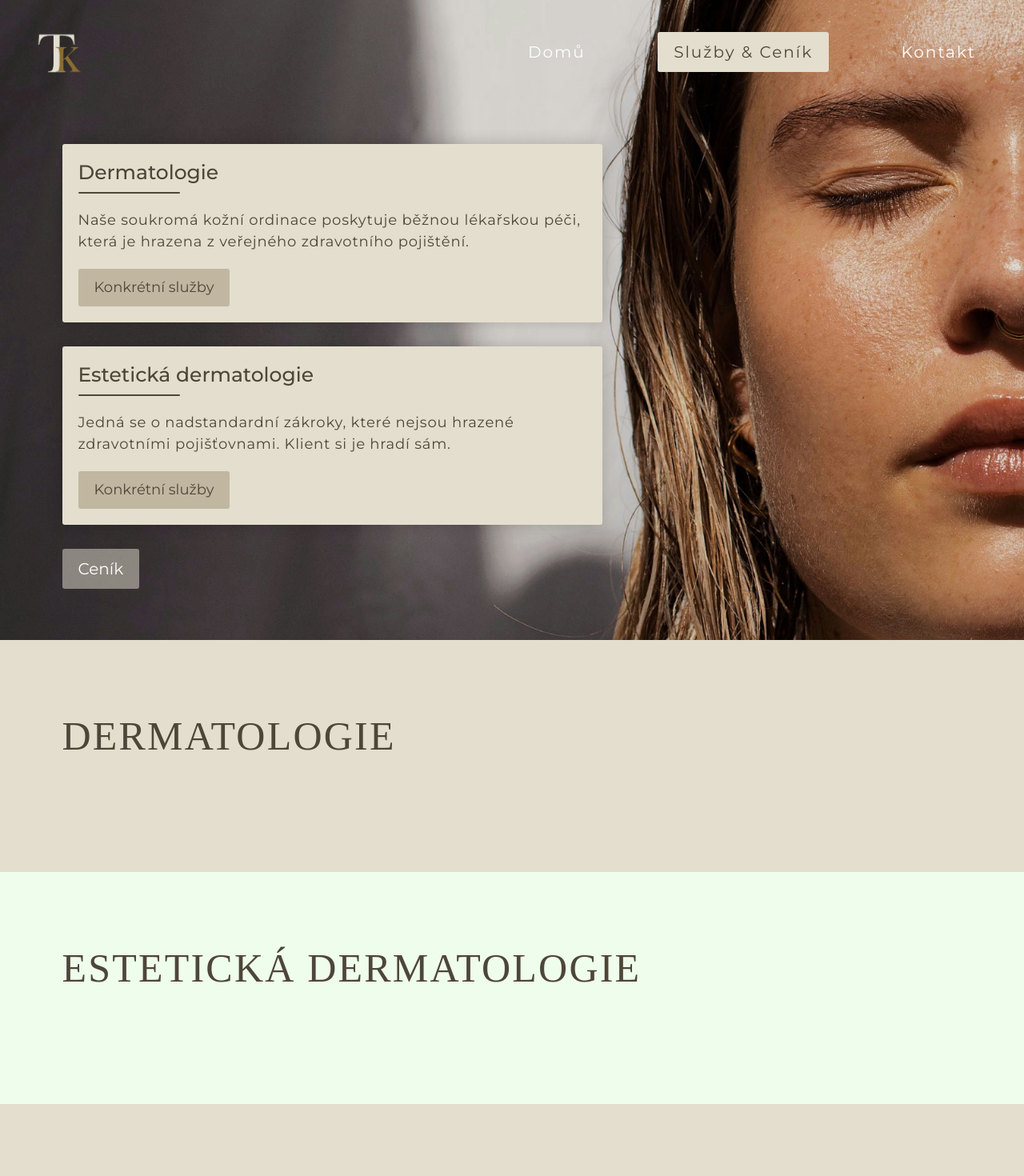
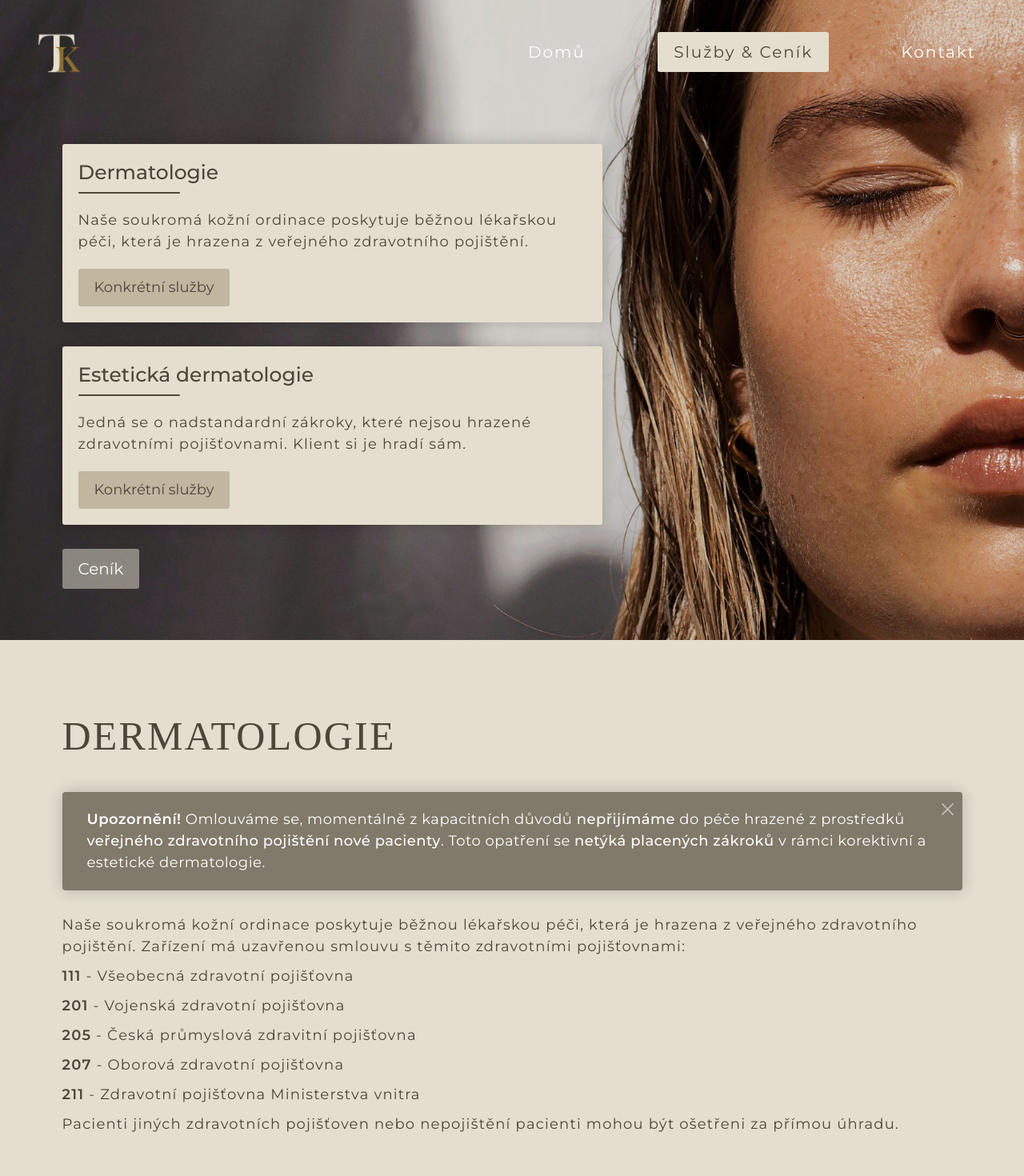
Before and after one commit to terichudejova/kozni-tvrdonova, a React (Vite) app: page /kozni-tvrdonova/sluzbyacenik in a window 1280 px wide. Shown: the top 1470 px of the page at 80% size. Built offline with nearby package versions, Linux system fonts and the light colour scheme; a web font is replaced by a local one.

Commit message:
add alerts

```diff
--- a/src/App.css
+++ b/src/App.css
@@ -42,14 +42,14 @@ h2 {
 
 p {
   font-family: "Montserrat", sans-serif;
-  font-size: 2.5rem;
-  letter-spacing: 0.8px;
+  font-size: 1.8rem;
+  letter-spacing: 1.2px;
 }
 p span {
   font-weight: 500;
 }
 
-b {
+b, strong {
   font-weight: 600 !important;
 }
 
@@ -80,6 +80,20 @@ b {
 .button:hover {
   background-color: #e4decf;
   color: #4d4639;
+}
+
+.container .alert {
+  background-color: #817969;
+  width: 100%;
+  box-shadow: rgba(0, 0, 0, 0.2) 0 0 20px;
+  padding: 2rem 3rem;
+  margin-bottom: 3rem;
+}
+.container .alert p {
+  color: white;
+  font-size: 1.8rem;
+  letter-spacing: 0.5px;
+  margin: 0;
 }
 
 /* NAVBAR */
@@ -279,7 +293,7 @@ b {
 }
 @media only screen and (max-width: 1000px) {
   .home .landingPage {
-    height: 400px;
+    height: auto;
   }
 }
 .home .landingPage .headingBox {
@@ -305,6 +319,7 @@ b {
   justify-content: space-between;
   align-items: center;
   margin-top: 9rem;
+  margin-bottom: 3rem;
 }
 .home .landingPage .headingBox .buttons .button {
   text-decoration: none;
@@ -316,10 +331,11 @@ b {
 }
 .home .landingPage #phoneNumber {
   position: absolute;
-  bottom: 30px;
+  bottom: 3rem;
   right: 40px;
   transition: all 0.2s ease-in-out;
   cursor: pointer;
+  margin-bottom: 0;
 }
 .home .landingPage #phoneNumber a {
   color: white;
@@ -341,10 +357,6 @@ b {
   letter-spacing: 2.2px;
   text-transform: uppercase;
   margin-bottom: 4rem;
-}
-.home .sluzby .container p {
-  font-size: 2rem;
-  letter-spacing: 1.2px;
 }
 .home .sluzby .container p:nth-of-type(2) {
   margin-top: 2rem;
@@ -418,9 +430,6 @@ b {
   margin-bottom: 3rem;
   margin-top: 1rem;
 }
-.home .sluzby .sluzbyCards .karticka p {
-  font-size: 1.8rem;
-}
 .home .sluzby .sluzbyCards .karticka p span {
   font-weight: 400;
   color: #4d4639;
@@ -462,9 +471,6 @@ b {
   letter-spacing: 2.2px;
   text-transform: uppercase;
   margin-bottom: 4rem;
-}
-.home .tym .container p {
-  font-size: 1.8rem;
 }
 .home .tym .container p span {
   font-weight: 600;
@@ -576,9 +582,6 @@ b {
   font-size: 3rem;
   margin-right: 2rem;
 }
-.home .oteviracka .container .mistoCas .misto .info a p {
-  font-size: 1.8rem;
-}
 .home .oteviracka .container .mistoCas .misto .info a:hover {
   color: #996f31;
 }
@@ -605,9 +608,6 @@ b {
   font-size: 2.5rem;
   margin-bottom: 3rem;
   align-self: center;
-}
-.home .oteviracka .container .mistoCas .cas p {
-  font-size: 1.8rem;
 }
 .home .oteviracka .container .mistoCas .cas .casDny {
   margin-top: 3rem;
@@ -700,6 +700,14 @@ b {
   width: 100%;
   position: relative;
 }
+@media only screen and (max-width: 1000px) {
+  .servicesPrices .landingPage {
+    height: auto;
+  }
+}
+.servicesPrices .landingPage .container {
+  margin-bottom: 3rem;
+}
 .servicesPrices .landingPage .container .boxes {
   margin-top: 18rem;
   color: #4d4639;
@@ -724,9 +732,6 @@ b {
   margin-top: 1rem;
   margin-bottom: 2rem;
 }
-.servicesPrices .landingPage .container .boxes .dermaBox p, .servicesPrices .landingPage .container .boxes .estetikaBox p {
-  font-size: 1.8rem;
-}
 .servicesPrices .landingPage .container .boxes .dermaBox .button, .servicesPrices .landingPage .container .boxes .estetikaBox .button {
   background-color: #c1b6a0;
   margin-top: 1rem;
@@ -749,6 +754,19 @@ b {
   letter-spacing: 2.2px;
   text-transform: uppercase;
   margin-bottom: 4rem;
+}
+.servicesPrices .dermatologickeSluzby .container ul {
+  list-style-type: none;
+  padding: 0;
+}
+.servicesPrices .dermatologickeSluzby .container ul li {
+  font-size: 1.8rem;
+  margin-bottom: 1rem;
+  letter-spacing: 1.2px;
+}
+.servicesPrices .dermatologickeSluzby .container ul li span {
+  font-weight: 600;
+  color: #4d4639;
 }
 .servicesPrices .estetickeSluzby {
   width: 100%;
--- a/src/App.scss
+++ b/src/App.scss
@@ -30,15 +30,15 @@ h2 {
 
 p {
     font-family: $main-font;
-    font-size: $f-l;
-    letter-spacing: 0.8px;
+    font-size: $f-s;
+    letter-spacing: 1.2px;
 
     span {
         font-weight: 500;
     }
 }
 
-b {
+b, strong {
     font-weight: 600 !important;
 }
 
@@ -73,6 +73,24 @@ b {
     &:hover {
         background-color: $base2-color;
         color: $font-color;
+    }
+}
+
+.container {
+
+    .alert {
+        background-color: $contrast-color;
+        width: 100%;
+        box-shadow: $main-shadow;
+        padding: $s-xs $s-s;
+        margin-bottom: $s-s;
+
+        p {
+            color: white;
+            font-size: $f-s;
+            letter-spacing: 0.5px;
+            margin: 0;
+        }
     }
 }
 
@@ -306,7 +324,7 @@ b {
         position: relative;
 
         @include w-1000 {
-            height: 400px; //opravit pak podle obsahu na auto
+            height: auto;
         }
 
         .headingBox {
@@ -328,6 +346,7 @@ b {
             .buttons {
                 @include row-between-center;
                 margin-top: $s-xxxl;
+                margin-bottom: $s-s;
 
                 .button {
                     text-decoration: none;
@@ -343,10 +362,11 @@ b {
 
         #phoneNumber {
             position: absolute;
-            bottom: 30px;
+            bottom: $s-s;
             right: 40px;
             transition: all 0.2s ease-in-out;
             cursor: pointer;
+            margin-bottom: 0;
 
             a {
                 color: white;
@@ -378,8 +398,6 @@ b {
             }
 
             p {
-                font-size: $f-m;
-                letter-spacing: 1.2px;
 
                 &:nth-of-type(2) {
                     margin-top: $s-xs;
@@ -470,7 +488,6 @@ b {
                 // }
 
                 p {
-                    font-size: $f-s;
 
                     span {
                         font-weight: 400;
@@ -534,7 +551,6 @@ b {
             }
 
             p {
-                font-size: $f-s;
 
                     span {
                         font-weight: 600;
@@ -653,10 +669,6 @@ b {
                                 margin-right: $s-xs;
                             }
 
-                            p {
-                                font-size: $f-s;
-                            }
-
                             &:hover {
                                 color: $link-color;
                             }
@@ -693,10 +705,6 @@ b {
                         font-size: $f-l;
                         margin-bottom: $s-s;
                         align-self: center;
-                    }
-
-                    p {
-                        font-size: $f-s;
                     }
 
                     .casDny {
@@ -818,7 +826,12 @@ b {
         width: 100%;
         position: relative;
 
+        @include w-1000 {
+            height: auto;
+        }
+
         .container {
+            margin-bottom: $s-s;
 
             .boxes {
                 margin-top: 2 * $s-xxxl;
@@ -844,10 +857,6 @@ b {
                         border-radius: 10px;
                         margin-top: $s-xxs;
                         margin-bottom: $s-xs;
-                    }
-
-                    p {
-                        font-size: $f-s;
                     }
 
                     .button {
@@ -882,6 +891,23 @@ b {
                 text-transform: uppercase;
                 margin-bottom: $s-m;
             }
+
+            ul {
+                list-style-type: none;
+                padding: 0;
+
+                li {
+                    font-size: $f-s;
+                    margin-bottom: $s-xxs;
+                    letter-spacing: 1.2px;
+
+                    span {
+                        font-weight: 600;
+                        // color: white; VERZE1
+                        color: $font-color; //VERZE2
+                    }
+                }
+            }
         }
     }
 
@@ -900,10 +926,11 @@ b {
                 text-transform: uppercase;
                 margin-bottom: $s-m;
             }
+
         }
     }
 
-    //estetické služby
+    //ceník
     .cenik {
         width: 100%;
         background-color: $base2-color;
--- a/src/pages/Home.jsx
+++ b/src/pages/Home.jsx
@@ -46,6 +46,10 @@ export default function Home() {
             <div className="sluzby" id='sluzbyPage'>
                 <div className="container">
                     <h2>Naše služby</h2>
+                    <div class="alert alert-dismissible">
+                        <button type="button" class="btn-close btn-close-white" data-bs-dismiss="alert" style={{fontSize: "15px"}}></button>
+                        <p><strong>Upozornění!</strong> Omlouváme se, momentálně z kapacitních důvodů <span>nepřijímáme</span> do péče hrazené z prostředků <span>veřejného zdravotního pojištění nové pacienty</span>. Toto opatření se <span>netýká placených zákroků</span> v rámci korektivní a estetické dermatologie.</p>
+                    </div>
                     <p>Jsme <span>soukromá dermatologická ordinace</span> zaměřená na&nbsp;diagnostiku a&nbsp;léčbu kožních chorob. Běžná lékařská péče je hrazená ze&nbsp;<span>všeobecného zdravotního pojištění</span>. Nadstandardní zákroky, většinou z&nbsp;oboru estetické dermatologie, jsou na&nbsp;přímou platbu. Naší snahou je poskytnout vám jak léčbu vaší nemocné kůže a&nbsp;péči o&nbsp;ni, tak i&nbsp;rady a zákroky, jak si ji můžete uchovat <span>zdravou a&nbsp;krásnou</span>.</p>
                     <p>Vaše <span>neomluvená absence bude zpoplatněna</span>. Omluvit se můžete prostřednictvím telefonu, nebo e-mailu.</p>
                     <ul>
--- a/src/pages/ServicesAndPrices.jsx
+++ b/src/pages/ServicesAndPrices.jsx
@@ -27,6 +27,19 @@ export default function ServicesAndPrices() {
             <div className="dermatologickeSluzby">
                 <div className="container">
                     <h2>Dermatologie</h2>
+                    <div class="alert alert-dismissible">
+                        <button type="button" class="btn-close btn-close-white" data-bs-dismiss="alert" style={{fontSize: "15px"}}></button>
+                        <p><strong>Upozornění!</strong> Omlouváme se, momentálně z kapacitních důvodů <span>nepřijímáme</span> do péče hrazené z prostředků <span>veřejného zdravotního pojištění nové pacienty</span>. Toto opatření se <span>netýká placených zákroků</span> v rámci korektivní a estetické dermatologie.</p>
+                    </div>
+                    <p>Naše soukromá kožní ordinace poskytuje běžnou lékařskou péči, která je hrazena z veřejného zdravotního pojištění. Zařízení má uzavřenou smlouvu s těmito zdravotními pojišťovnami:</p>
+                    <ul>
+                        <li><span>111</span> - Všeobecná zdravotní pojišťovna</li>
+                        <li><span>201</span> - Vojenská zdravotní pojišťovna</li>
+                        <li><span>205</span> - Česká průmyslová zdravitní pojišťovna</li>
+                        <li><span>207</span> - Oborová zdravotní pojišťovna</li>
+                        <li><span>211</span> - Zdravotní pojišťovna Ministerstva vnitra</li>
+                    </ul>
+                    <p>Pacienti jiných zdravotních pojišťoven nebo nepojištění pacienti mohou být ošetřeni za přímou úhradu.</p>
                 </div>
             </div>
 
```
Also changed, not shown: 1 other file (tests, documents, lock files or other folders).
